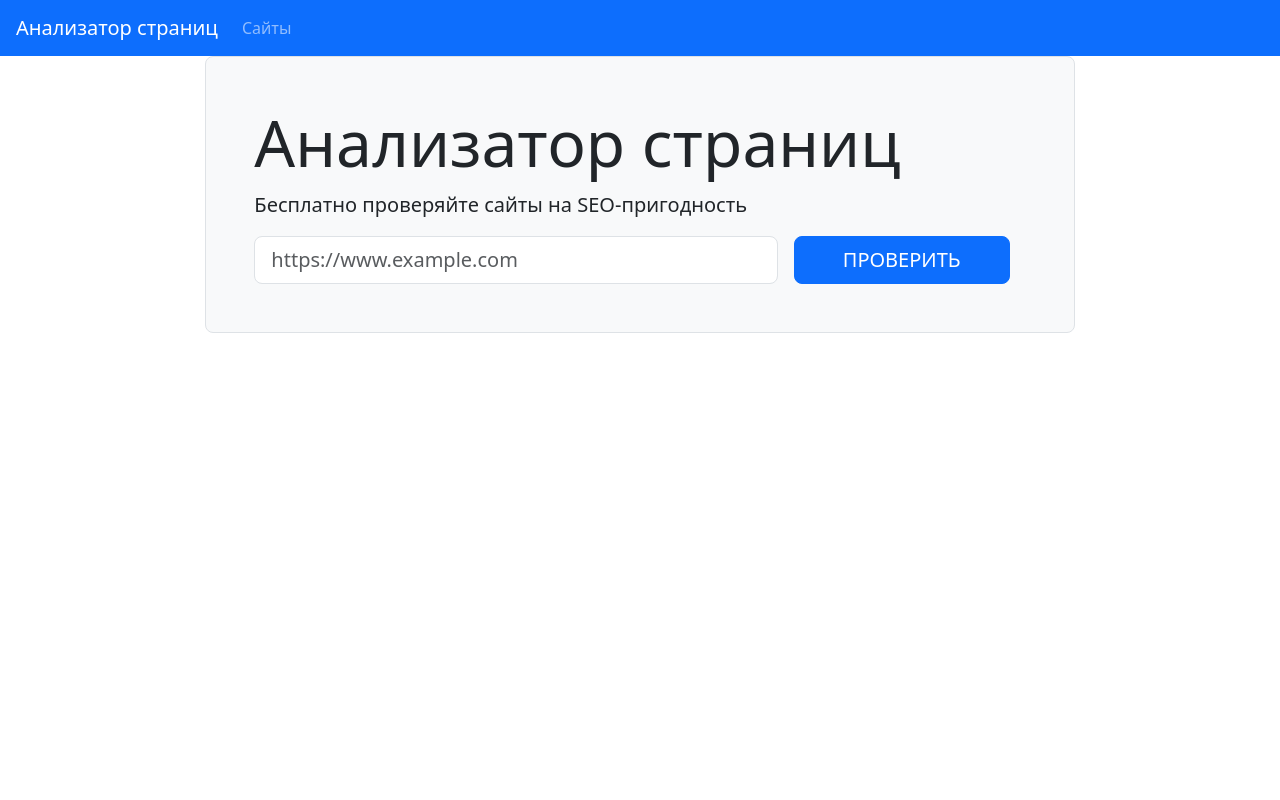
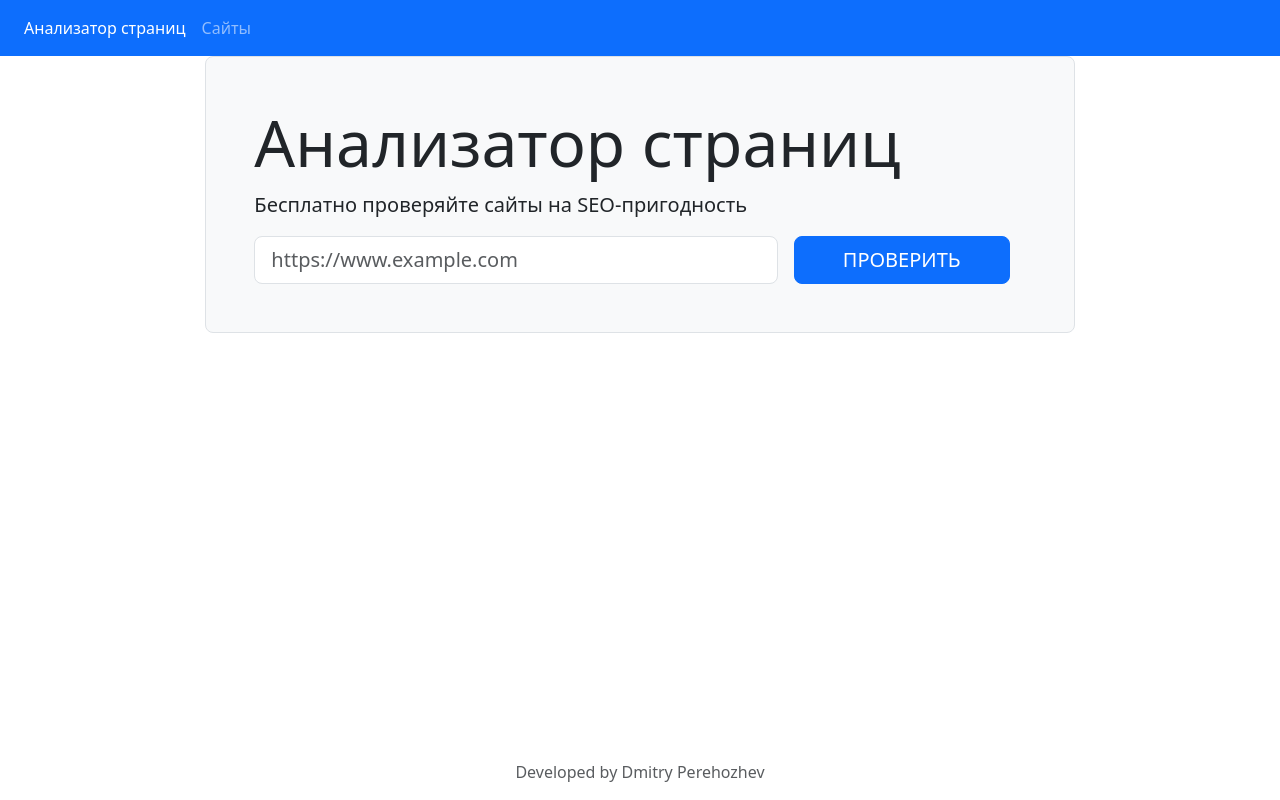
Before and after one commit to Dmitry-Perexozhev/Page-analyzer, a Flask app: page / in a window 1280 px wide. Run offline with Flask 3, Linux system fonts and the light colour scheme.

Commit message:
modify nav bar

```diff
--- a/page_analyzer/templates/index.html
+++ b/page_analyzer/templates/index.html
@@ -4,17 +4,20 @@
     <meta charset="utf-8">
     <meta name="viewport" content="width=device-width, initial-scale=1">
     <link href="https://cdn.jsdelivr.net/npm/bootstrap@5.3.3/dist/css/bootstrap.min.css" rel="stylesheet">
+    <link rel="icon" href="/static/images/seo.png" type="image/png">
     <title>Анализатор страниц</title>
 </head>
 <body class="min-vh-100 d-flex flex-column">
 <header class="flex-shrink-0">
     <nav class="navbar navbar-expand-md navbar-dark bg-primary px-3">
-        <a class="navbar-brand" href="/">Анализатор страниц</a>
-        <div id="navbarNav">
             <ul class="navbar-nav">
-                <li class="nav-item"><a class="nav-link" href="/urls">Сайты</a></li>
+                <li class="nav-item">
+                    <a class="nav-link {% if request.path == '/' %}active{% endif %}" href="/">Анализатор страниц</a>
+                </li>
+                <li class="nav-item">
+                    <a class="nav-link {% if request.path == '/urls' %}active{% endif %}" href="/urls">Сайты</a>
+                </li>
             </ul>
-        </div>
     </nav>
 </header>
 
@@ -36,7 +39,12 @@
         {% endblock %}
     </div>
 </div>
-
-
+<footer class="text-center text-muted py-3 mt-auto">
+    <p class="mb-0">
+        <a href="https://github.com/Dmitry-Perexozhev" target="_blank" class="text-muted text-decoration-none">
+            Developed by Dmitry Perehozhev
+        </a>
+    </p>
+</footer>
 </body>
 </html>
```
Also changed, not shown: page_analyzer/static/images/seo.png (added).
